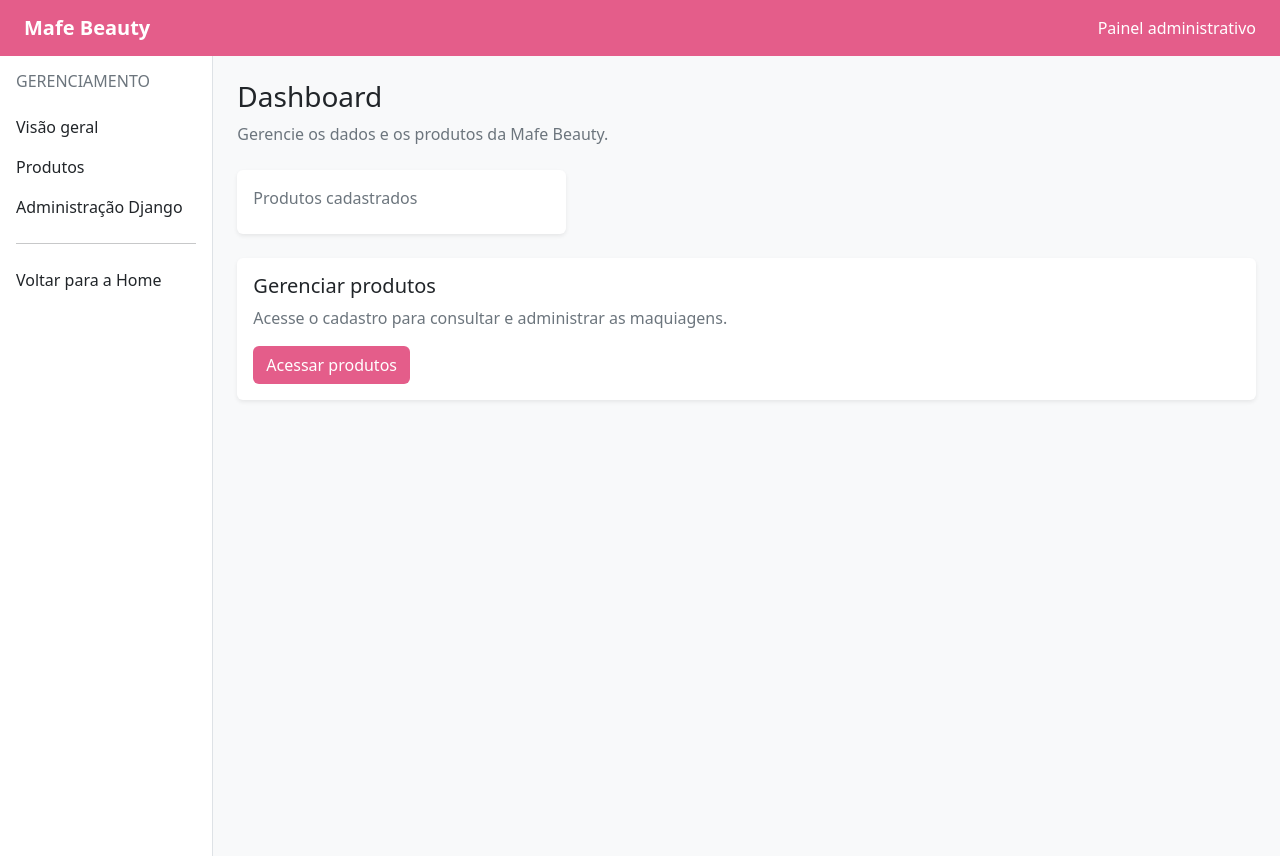
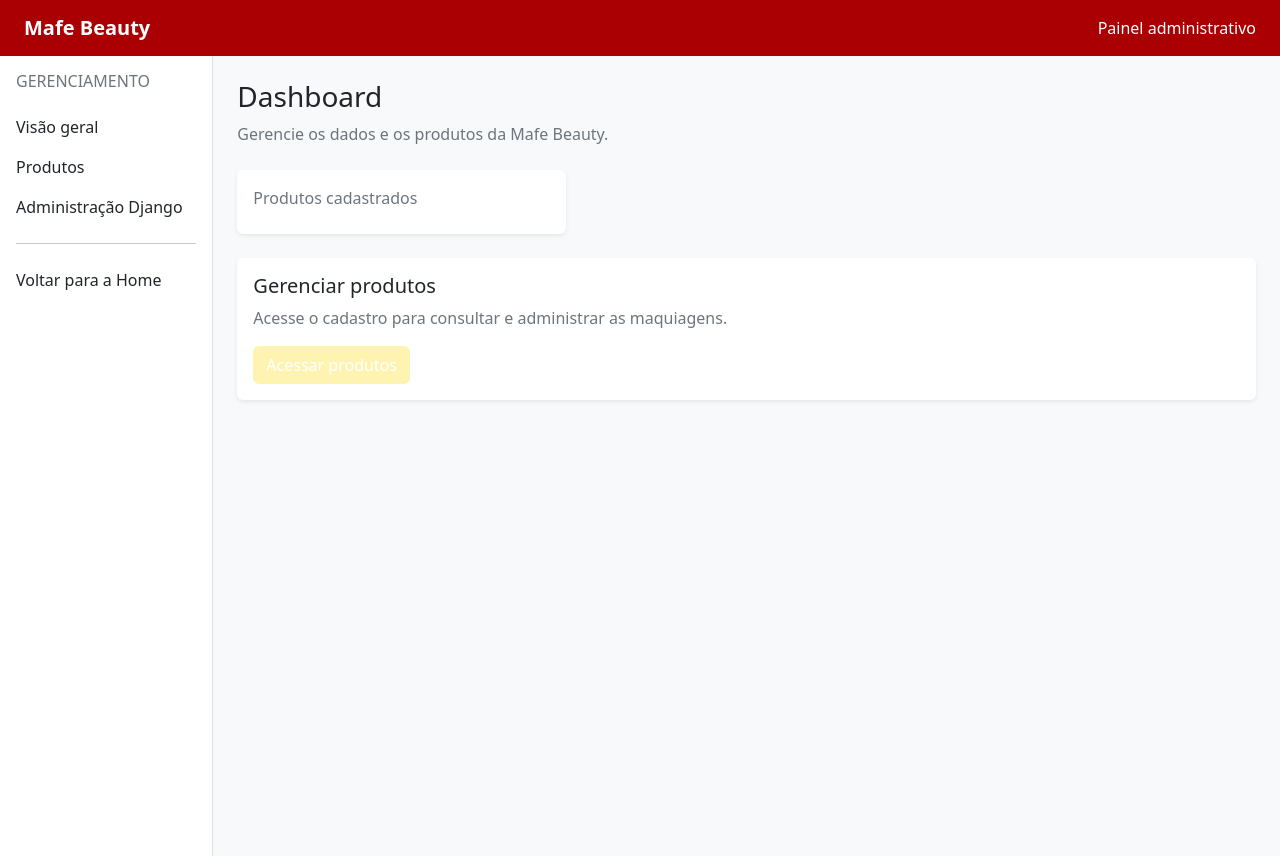
Before and after one commit to mpadilhadesouza58-spec/mafebeautyatu, a Django app: page /dashboard/ in a window 1280 px wide. Run offline with Django 5.2, Linux system fonts and the light colour scheme.

Commit message:
atualizaçoes finais

```diff
--- a/templates/dashboard.html
+++ b/templates/dashboard.html
@@ -10,7 +10,7 @@
 </head>
 <body class="bg-light">
 
-<nav class="navbar navbar-dark" style="background-color: #e45d8a;">
+<nav class="navbar navbar-dark" style="background-color: #aa0003;">
     <div class="container-fluid px-4">
         <a href="/" class="navbar-brand fw-bold">Mafe Beauty</a>
         <span class="text-white">Painel administrativo</span>
@@ -56,7 +56,7 @@
                         Acesse o cadastro para consultar e administrar as maquiagens.
                     </p>
                     <a href="/produtos/" class="btn text-white"
-                       style="background-color: #e45d8a;">
+                       style="background-color: #fff3b2;">
                         Acessar produtos
                     </a>
                 </div>
```
Also changed, not shown: static/images/maquiagem2.jpg, static/images/maquiagem3.jpg.
